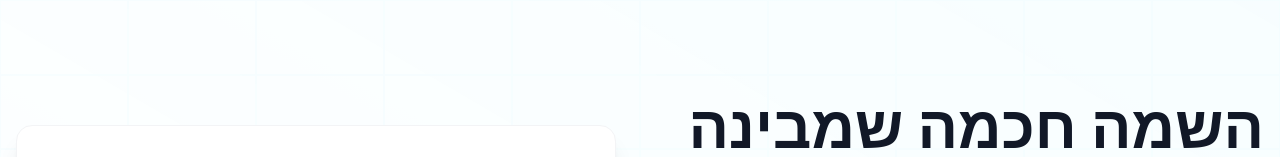
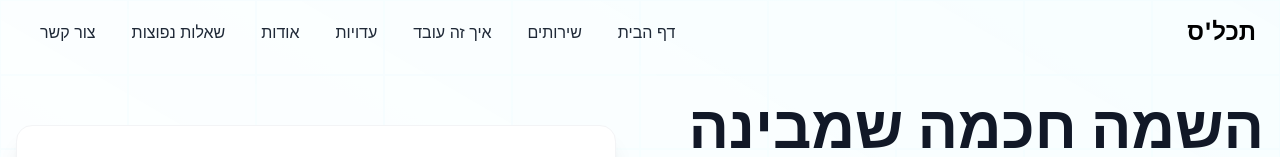
Before and after one commit to Webis-sites/webis-site-tkl-s-msdrym-lch-abvdh-1743797545725, a Next.js app: page / in a window 1280 px wide. Shown: the top 157 px of the page. Built offline with nearby package versions, Linux system fonts and the light colour scheme.

Commit message:
הוספת רכיבי Navbar ו-ScrollToTop לעמוד הבית, והגדרת ID לרכיבי AboutUs, FAQ, Process, Testimonials ו-Hero לשיפור הניווט והנגישות.

```diff
--- a/src/app/page.tsx
+++ b/src/app/page.tsx
@@ -11,10 +11,13 @@ import EmployersCandidatesToggle from '../components/EmployersCandidatesToggle';
 import FAQSection from '../components/FAQSection';
 import CTASection from '../components/CTASection';
 import FooterSection from '../components/FooterSection';
+import Navbar from '../components/Navbar';
+import ScrollToTop from '../components/ScrollToTop';
 
 export default function HomePage() {
   return (
     <div className="flex min-h-screen flex-col w-full">
+      <Navbar />
       <main className="flex-1 w-full">
         {/* כאן יתווספו הקומפוננטות שייווצרו על ידי המחולל */}
         <HeroSection />
@@ -33,6 +36,7 @@ export default function HomePage() {
           &copy; 2025 תכל׳ס מסדרים לך עבודה. כל הזכויות שמורות.
         </div>
       </footer>
+      <ScrollToTop />
     </div>
   );
 }
--- a/src/components/AboutUsSection.tsx
+++ b/src/components/AboutUsSection.tsx
@@ -43,7 +43,7 @@ const AboutUsSection: React.FC = () => {
   ];
 
   return (
-    <section className="py-16 bg-gray-50 rtl w-full" dir="rtl">
+    <section id="about-section" className="py-16 bg-gray-50 rtl w-full" dir="rtl">
       <div className="w-full px-4">
         <div className="text-center mb-12 max-w-7xl mx-auto">
           <h2 className="text-3xl md:text-4xl font-bold mb-4 text-gray-800">
--- a/src/components/EmployersCandidatesToggle.tsx
+++ b/src/components/EmployersCandidatesToggle.tsx
@@ -103,7 +103,7 @@ const EmployersCandidatesToggle: React.FC = () => {
   }, []);
 
   return (
-    <section className="w-full py-16 bg-white" dir="rtl">
+    <section id="services-toggle-section" className="w-full py-16 bg-white" dir="rtl">
       <div className="w-full px-6">
         <div className="max-w-7xl mx-auto">
           <h2 className="text-3xl font-bold text-center mb-8">תכל׳ס מסדרים לך עבודה</h2>
--- a/src/components/FAQSection.tsx
+++ b/src/components/FAQSection.tsx
@@ -44,7 +44,7 @@ const FAQSection: React.FC = () => {
   };
 
   return (
-    <section className="py-16 px-4 md:px-8 bg-white text-right w-full" dir="rtl">
+    <section id="faq-section" className="py-16 px-4 md:px-8 bg-white text-right w-full" dir="rtl">
       <div className="max-w-4xl mx-auto">
         <h2 className="text-3xl md:text-4xl font-bold mb-4 text-gray-800">שאלות נפוצות</h2>
         <p className="text-lg text-gray-600 mb-10">
--- a/src/components/HeroSection.tsx
+++ b/src/components/HeroSection.tsx
@@ -42,7 +42,7 @@ const HeroSection: React.FC = () => {
   };
 
   return (
-    <section className="relative bg-white text-right overflow-hidden w-full" dir="rtl">
+    <section id="hero-section" className="relative bg-white text-right overflow-hidden w-full" dir="rtl">
       {/* Background Pattern */}
       <div className="absolute inset-0 z-0 opacity-10">
         <div className="absolute top-0 right-0 w-full h-full bg-gradient-to-bl from-primary/30 to-transparent" />
--- /dev/null
+++ b/src/components/Navbar.tsx
@@ -0,0 +1,124 @@
+'use client';
+
+import React, { useState, useEffect } from 'react';
+import { motion } from 'framer-motion';
+import { FaBars, FaTimes } from 'react-icons/fa';
+
+interface NavLink {
+  title: string;
+  target: string;
+}
+
+const Navbar: React.FC = () => {
+  const [isOpen, setIsOpen] = useState(false);
+  const [isScrolled, setIsScrolled] = useState(false);
+
+  const links: NavLink[] = [
+    { title: 'דף הבית', target: 'hero-section' },
+    { title: 'שירותים', target: 'services-section' },
+    { title: 'איך זה עובד', target: 'process-section' },
+    { title: 'עדויות', target: 'testimonials-section' },
+    { title: 'אודות', target: 'about-section' },
+    { title: 'שאלות נפוצות', target: 'faq-section' },
+    { title: 'צור קשר', target: 'contact-section' },
+  ];
+
+  useEffect(() => {
+    const handleScroll = () => {
+      if (window.scrollY > 50) {
+        setIsScrolled(true);
+      } else {
+        setIsScrolled(false);
+      }
+    };
+
+    window.addEventListener('scroll', handleScroll);
+    return () => {
+      window.removeEventListener('scroll', handleScroll);
+    };
+  }, []);
+
+  const scrollToSection = (targetId: string) => {
+    const element = document.getElementById(targetId);
+    if (element) {
+      element.scrollIntoView({ behavior: 'smooth' });
+      setIsOpen(false);
+    }
+  };
+
+  return (
+    <nav
+      className={`fixed top-0 left-0 w-full z-50 py-3 transition-all duration-300 rtl ${
+        isScrolled ? 'bg-white shadow-md' : 'bg-transparent'
+      }`}
+      dir="rtl"
+    >
+      <div className="container mx-auto px-4 md:px-6">
+        <div className="flex items-center justify-between">
+          {/* Logo */}
+          <div
+            className="text-2xl font-bold cursor-pointer"
+            onClick={() => scrollToSection('hero-section')}
+          >
+            תכל'ס
+          </div>
+
+          {/* Desktop Menu */}
+          <div className="hidden md:flex space-x-1 space-x-reverse">
+            {links.map((link) => (
+              <button
+                key={link.target}
+                onClick={() => scrollToSection(link.target)}
+                className={`px-4 py-2 rounded-lg transition-all duration-300 hover:bg-primary hover:text-white ${
+                  isScrolled ? 'text-gray-800' : 'text-gray-800'
+                }`}
+              >
+                {link.title}
+              </button>
+            ))}
+          </div>
+
+          {/* Mobile Menu Toggle */}
+          <div className="md:hidden">
+            <button
+              onClick={() => setIsOpen(!isOpen)}
+              className={`p-2 focus:outline-none ${
+                isScrolled ? 'text-gray-800' : 'text-gray-800'
+              }`}
+            >
+              {isOpen ? <FaTimes size={24} /> : <FaBars size={24} />}
+            </button>
+          </div>
+        </div>
+      </div>
+
+      {/* Mobile Menu */}
+      <motion.div
+        initial={{ height: 0, opacity: 0 }}
+        animate={{
+          height: isOpen ? 'auto' : 0,
+          opacity: isOpen ? 1 : 0,
+          display: isOpen ? 'block' : 'none'
+        }}
+        transition={{ duration: 0.3 }}
+        className={`md:hidden bg-white shadow-lg overflow-hidden`}
+      >
+        <div className="container mx-auto px-4 py-3">
+          <div className="flex flex-col space-y-2">
+            {links.map((link) => (
+              <button
+                key={link.target}
+                onClick={() => scrollToSection(link.target)}
+                className="py-2 px-3 text-right hover:bg-gray-100 rounded-lg text-gray-800 transition-all duration-300"
+              >
+                {link.title}
+              </button>
+            ))}
+          </div>
+        </div>
+      </motion.div>
+    </nav>
+  );
+};
+
+export default Navbar;
--- a/src/components/ProcessSection.tsx
+++ b/src/components/ProcessSection.tsx
@@ -86,7 +86,7 @@ const ProcessSection: React.FC = () => {
   };
 
   return (
-    <section className="py-16 bg-gray-50 text-right w-full" dir="rtl">
+    <section id="process-section" className="py-16 bg-gray-50 text-right w-full" dir="rtl">
       <div className="w-full px-4">
         <div className="text-center mb-12 max-w-7xl mx-auto">
           <h2 className="text-3xl md:text-4xl font-bold mb-4">איך תכל׳ס עובדת?</h2>
--- /dev/null
+++ b/src/components/ScrollToTop.tsx
@@ -0,0 +1,52 @@
+'use client';
+
+import React, { useState, useEffect } from 'react';
+import { motion, AnimatePresence } from 'framer-motion';
+import { FaArrowUp } from 'react-icons/fa';
+
+const ScrollToTop: React.FC = () => {
+  const [isVisible, setIsVisible] = useState(false);
+
+  useEffect(() => {
+    const handleScroll = () => {
+      const heroSection = document.getElementById('hero-section');
+
+      if (heroSection) {
+        const heroBottom = heroSection.getBoundingClientRect().bottom;
+        setIsVisible(heroBottom < 0);
+      }
+    };
+
+    window.addEventListener('scroll', handleScroll);
+    return () => {
+      window.removeEventListener('scroll', handleScroll);
+    };
+  }, []);
+
+  const scrollToTop = () => {
+    window.scrollTo({
+      top: 0,
+      behavior: 'smooth'
+    });
+  };
+
+  return (
+    <AnimatePresence>
+      {isVisible && (
+        <motion.button
+          initial={{ opacity: 0, scale: 0.5 }}
+          animate={{ opacity: 1, scale: 1 }}
+          exit={{ opacity: 0, scale: 0.5 }}
+          transition={{ duration: 0.3 }}
+          onClick={scrollToTop}
+          className="fixed left-6 bottom-6 z-40 bg-primary text-white w-12 h-12 rounded-full shadow-lg flex items-center justify-center hover:bg-primary-dark transition-all duration-300 transform hover:scale-110 focus:outline-none"
+          aria-label="חזרה למעלה"
+        >
+          <FaArrowUp />
+        </motion.button>
+      )}
+    </AnimatePresence>
+  );
+};
+
+export default ScrollToTop;
--- a/src/components/TestimonialsSection.tsx
+++ b/src/components/TestimonialsSection.tsx
@@ -106,7 +106,7 @@ const TestimonialsSection: React.FC = () => {
   };
 
   return (
-    <section className="bg-gray-50 py-16 px-4 md:px-8 lg:px-16 rtl w-full" dir="rtl">
+    <section id="testimonials-section" className="bg-gray-50 py-16 px-4 md:px-8 lg:px-16 rtl w-full" dir="rtl">
       <div className="max-w-7xl mx-auto">
         <div className="text-center mb-12">
           <h2 className="text-3xl md:text-4xl font-bold mb-4 text-gray-800">הסיפורים האמיתיים מאחורי ההצלחות שלנו</h2>
```
